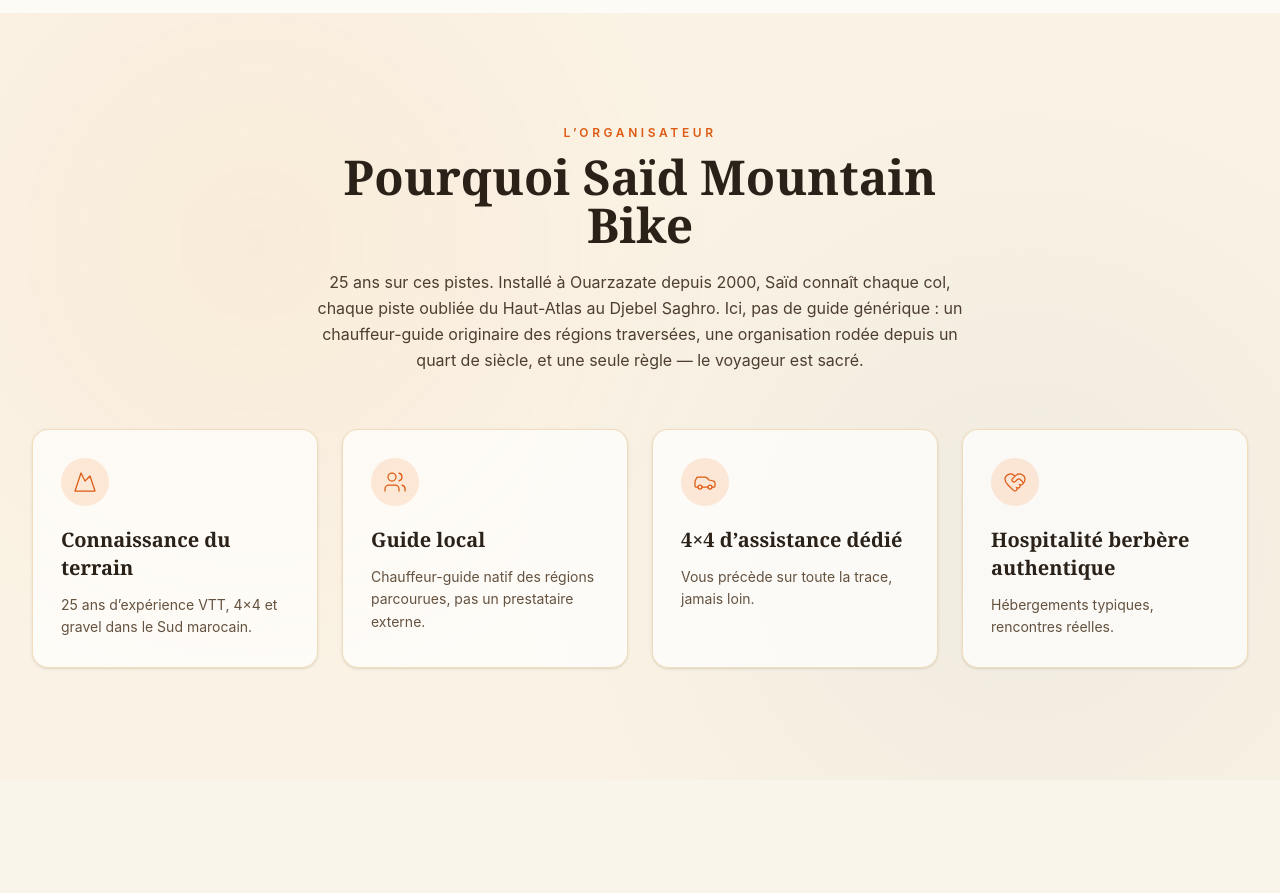
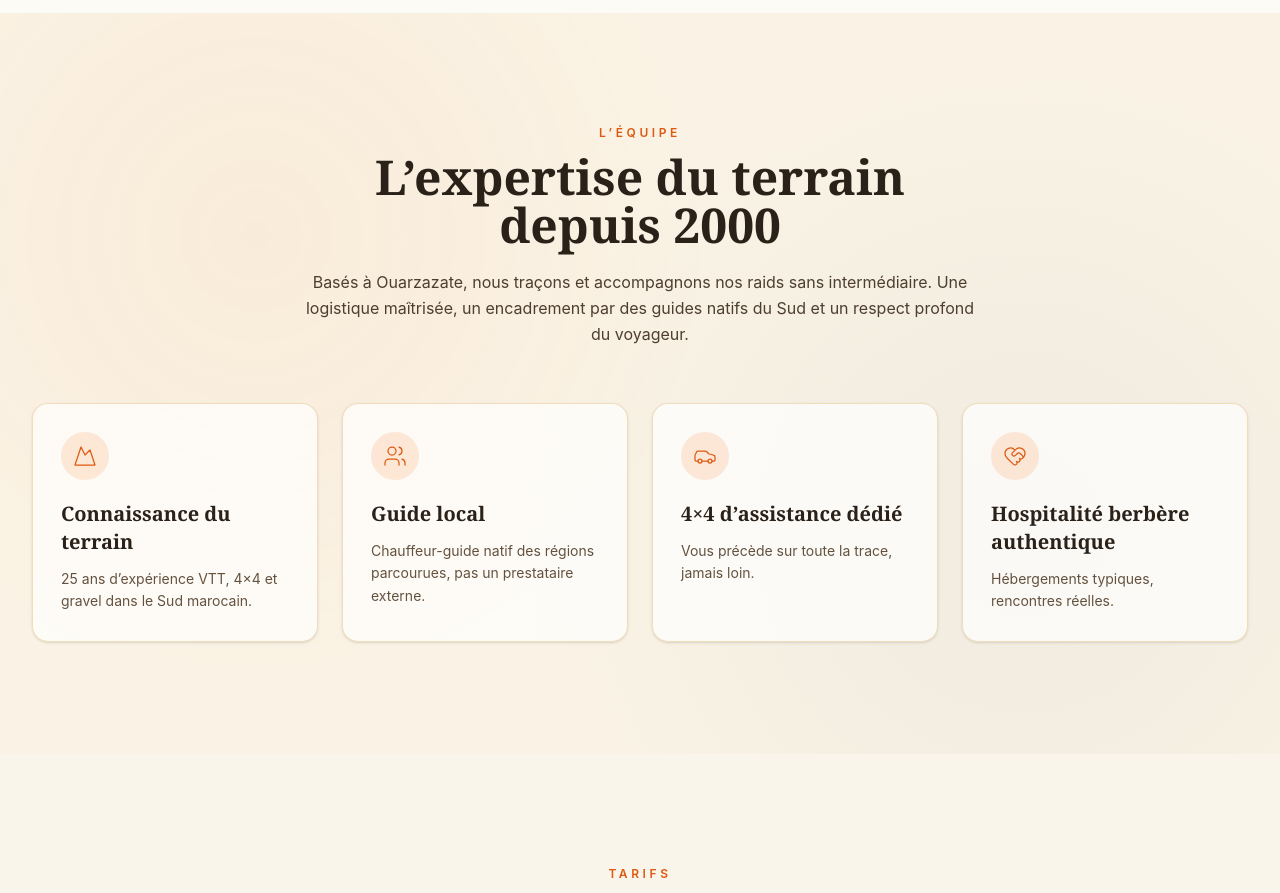
Before and after one commit to fmouddou99-eng/Raidgravelsample2, a React (Vite) app: page / in a window 1280 px wide. Shown: the part 5640-6533 px from the top of the page. Built offline with nearby package versions, Linux system fonts and the light colour scheme; a web font is replaced by a local one.

Commit message:
Update 'Our Team' section header

```diff
--- a/index.html
+++ b/index.html
@@ -15,7 +15,10 @@
     />
     <meta property="og:type" content="website" />
     <meta name="theme-color" content="#2a2118" />
-  </head>
+    <meta property="og:image" content="https://bolt.new/static/og_default.png">
+    <meta name="twitter:card" content="summary_large_image">
+    <meta name="twitter:image" content="https://bolt.new/static/og_default.png">
+</head>
   <body>
     <div id="root"></div>
     <script type="module" src="/src/main.tsx"></script>
--- a/src/components/WhySaid.tsx
+++ b/src/components/WhySaid.tsx
@@ -66,17 +66,15 @@ export function WhySaid() {
       <div className="relative mx-auto max-w-7xl px-4 sm:px-6 lg:px-8">
         <div className="mx-auto max-w-2xl text-center">
           <p className="mb-3 text-xs font-semibold uppercase tracking-[0.3em] text-brand-600">
-            L’organisateur
+            L’équipe
           </p>
           <h2 className="font-serif text-4xl font-semibold text-kasbah-900 md:text-5xl">
-            Pourquoi Saïd Mountain Bike
+            L’expertise du terrain depuis 2000
           </h2>
           <p className="mt-5 text-base leading-relaxed text-kasbah-700">
-            25 ans sur ces pistes. Installé à Ouarzazate depuis 2000, Saïd
-            connaît chaque col, chaque piste oubliée du Haut-Atlas au Djebel
-            Saghro. Ici, pas de guide générique : un chauffeur-guide originaire
-            des régions traversées, une organisation rodée depuis un quart de
-            siècle, et une seule règle — le voyageur est sacré.
+            Basés à Ouarzazate, nous traçons et accompagnons nos raids sans
+            intermédiaire. Une logistique maîtrisée, un encadrement par des
+            guides natifs du Sud et un respect profond du voyageur.
           </p>
         </div>
         <div className="mt-14 grid gap-6 sm:grid-cols-2 lg:grid-cols-4">
```
